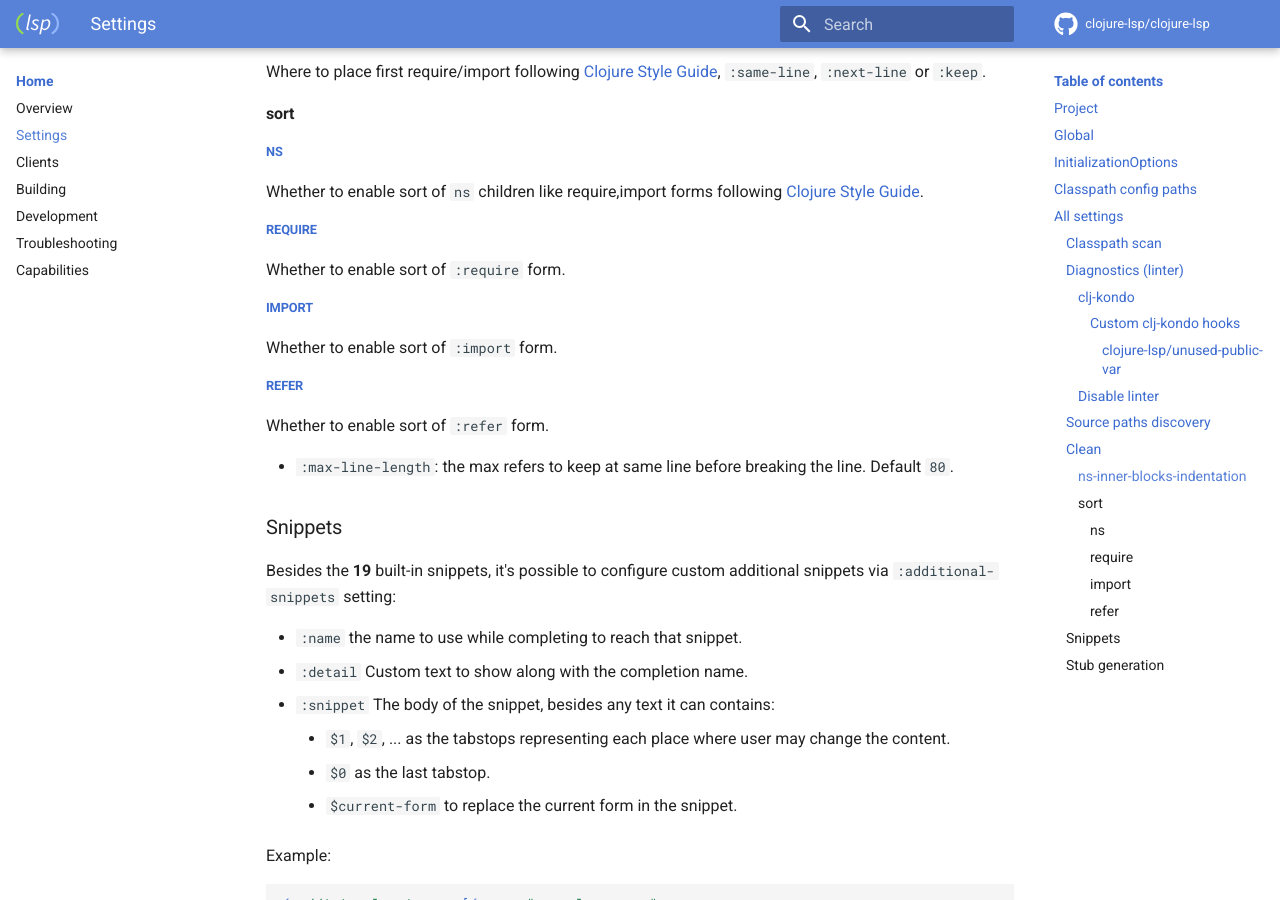
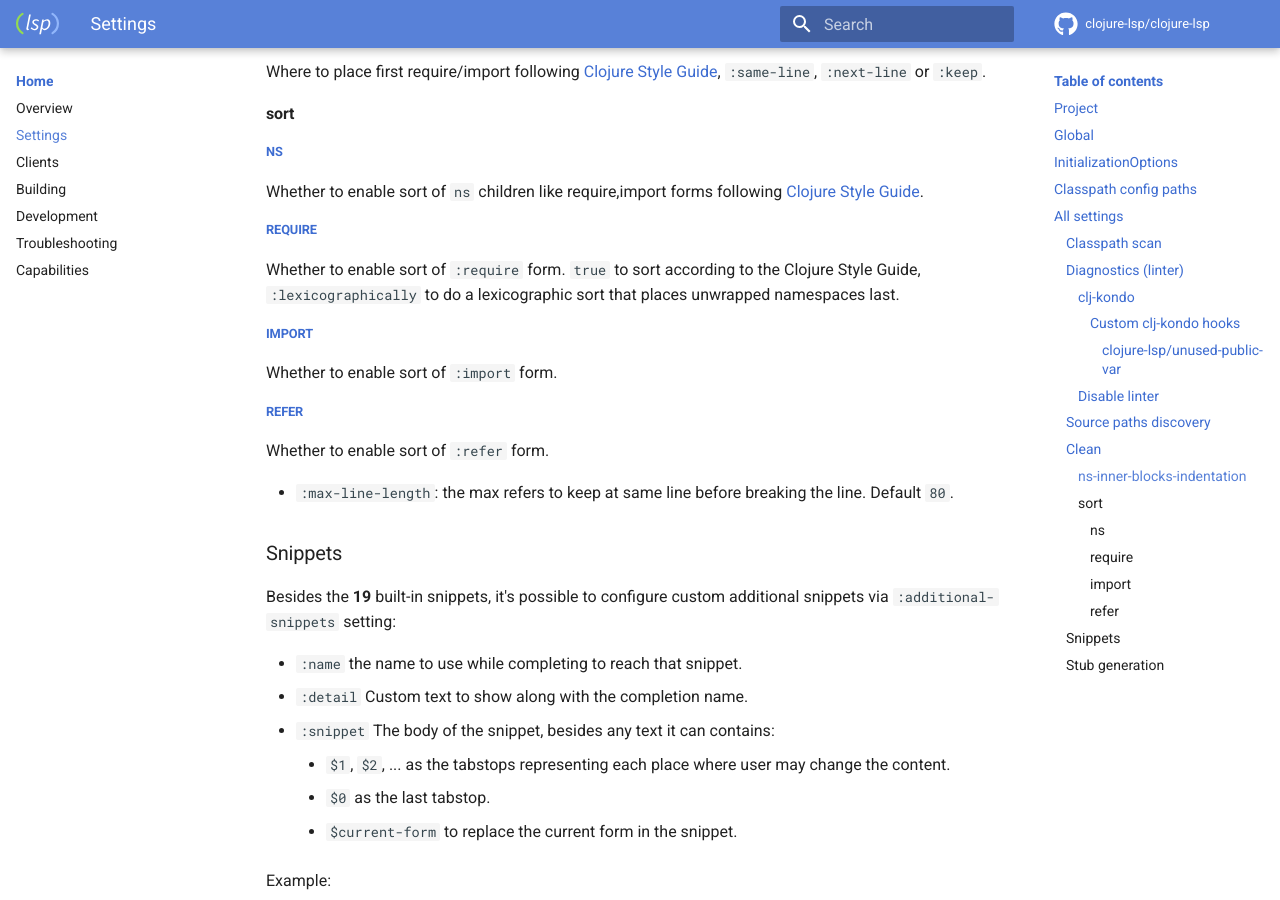
Before and after one commit to clojure-lsp/clojure-lsp, an MkDocs documentation site: the page built from docs/settings.md, in a window 1280 px wide and 900 px high, scrolled down 7160 px. Built offline with MkDocs 1.6.1 and Material for MkDocs 9.7.7, drawn with Linux system fonts in a browser that asks for light colours; comment, search, counter and statistics services are not loaded.

Commit message:
Add naive sort to clean-ns, through settings (#654)
* Add naive sort to clean-ns, through settings

* PR feedback, change naive to lexicographically and add tests

```diff
--- a/docs/settings.md
+++ b/docs/settings.md
@@ -227,7 +227,7 @@ Whether to enable sort of `ns` children like require,import forms following [Clo
 
 ##### require
 
-Whether to enable sort of `:require` form.
+Whether to enable sort of `:require` form. `true` to sort according to the Clojure Style Guide, `:lexicographically` to do a lexicographic sort that places unwrapped namespaces last.
 
 ##### import
 
```
Also changed, not shown: 3 other files.
